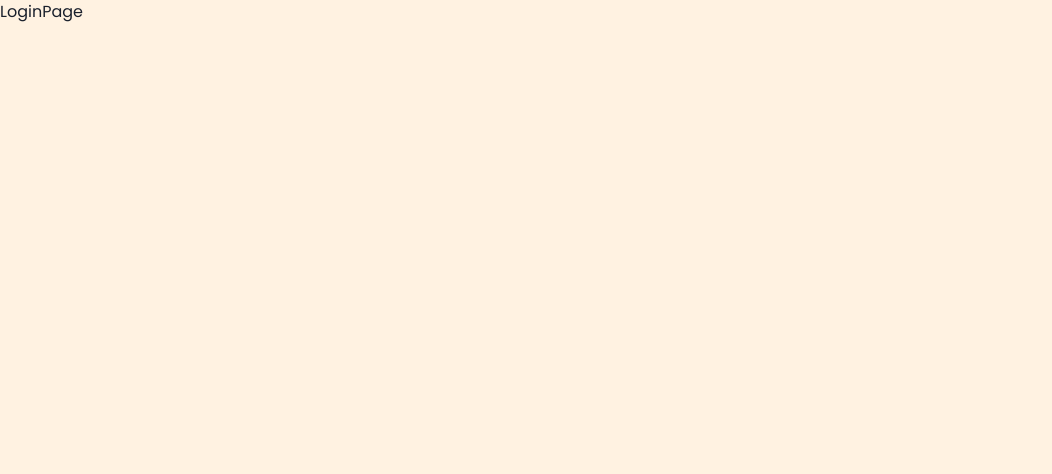
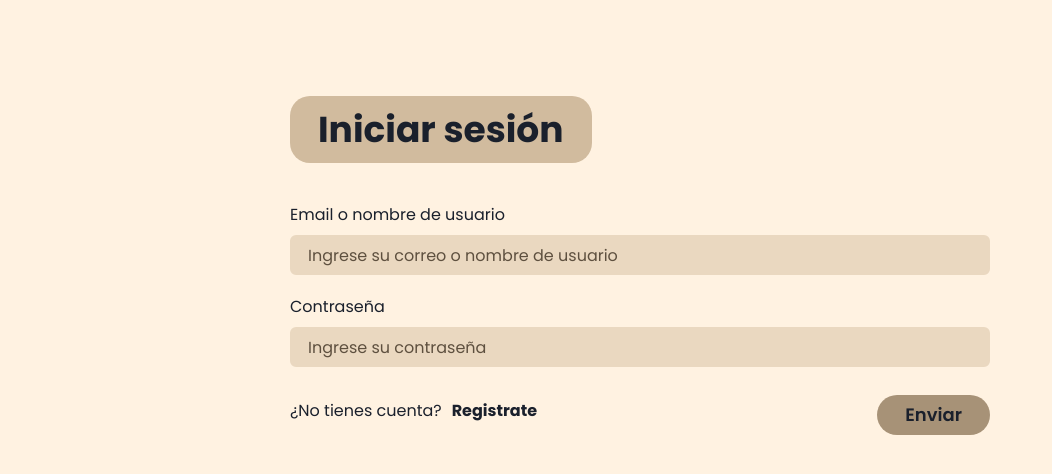
Before and after one commit to luisdanieldlcg/VirtualLibrary, a React (Vite) app in the folder client/: page /login in a window 1280 px wide. Shown: the top 474 px of the page, without its empty margins (0-1052 px from the left). Built offline with nearby package versions, Linux system fonts and the light colour scheme; no server answers.

Commit message:
client(login): created login components

```diff
--- a/client/package.json
+++ b/client/package.json
@@ -31,6 +31,6 @@
     "eslint-plugin-react-hooks": "^4.6.0",
     "eslint-plugin-react-refresh": "^0.4.6",
     "typescript": "^5.2.2",
-    "vite": "^5.2.0"
+    "vite": "^4.4.0"
   }
 }
--- a/client/src/pages/LoginPage.tsx
+++ b/client/src/pages/LoginPage.tsx
@@ -1,5 +1,35 @@
+import { Input, FormLabel, Button, Text, Flex, Box, Link, HStack } from "@chakra-ui/react";
+import TitleContainer from "../components/TextContainer";
+//import { Link } from "react-router-dom";
+
 const LoginPage = () => {
-  return <div>LoginPage</div>;
+  return (
+    <Box maxWidth="700px" mx="auto" my="auto" mt={24}>
+      <TitleContainer text="Iniciar sesión" />
+      <FormLabel mt={10}>Email o nombre de usuario</FormLabel>
+      <Input
+        variant="primary"
+        placeholder="Ingrese su correo o nombre de usuario"
+      />
+      <FormLabel mt={5}>Contraseña</FormLabel>
+      <Input variant="primary" placeholder="Ingrese su contraseña" />
+      <Flex>
+        <Flex mt={5} alignItems="center">
+            <Link href="/signup" display="flex">
+              <Text>¿No tienes cuenta?</Text>
+              <Text fontWeight="bold" ml="10px">Registrate</Text>
+            </Link>
+        </Flex>
+        <Button variant="primary" mt={7} px={7} py={3} ml="auto">Enviar</Button>
+          {/* <Flex mt={5} justify="flex-end" ml="auto" alignItems="center" bg="red">
+            <Link href="/signup" display="inline-block">
+              <Text>¿No tienes cuenta?</Text>
+              <Text fontWeight="bold" ml="10px">Registrate</Text>
+            </Link>
+          </Flex> */}
+      </Flex>
+    </Box>
+  );
 };
 
 export default LoginPage;
```
Also changed, not shown: 2 other files (tests, documents, lock files or other folders).
